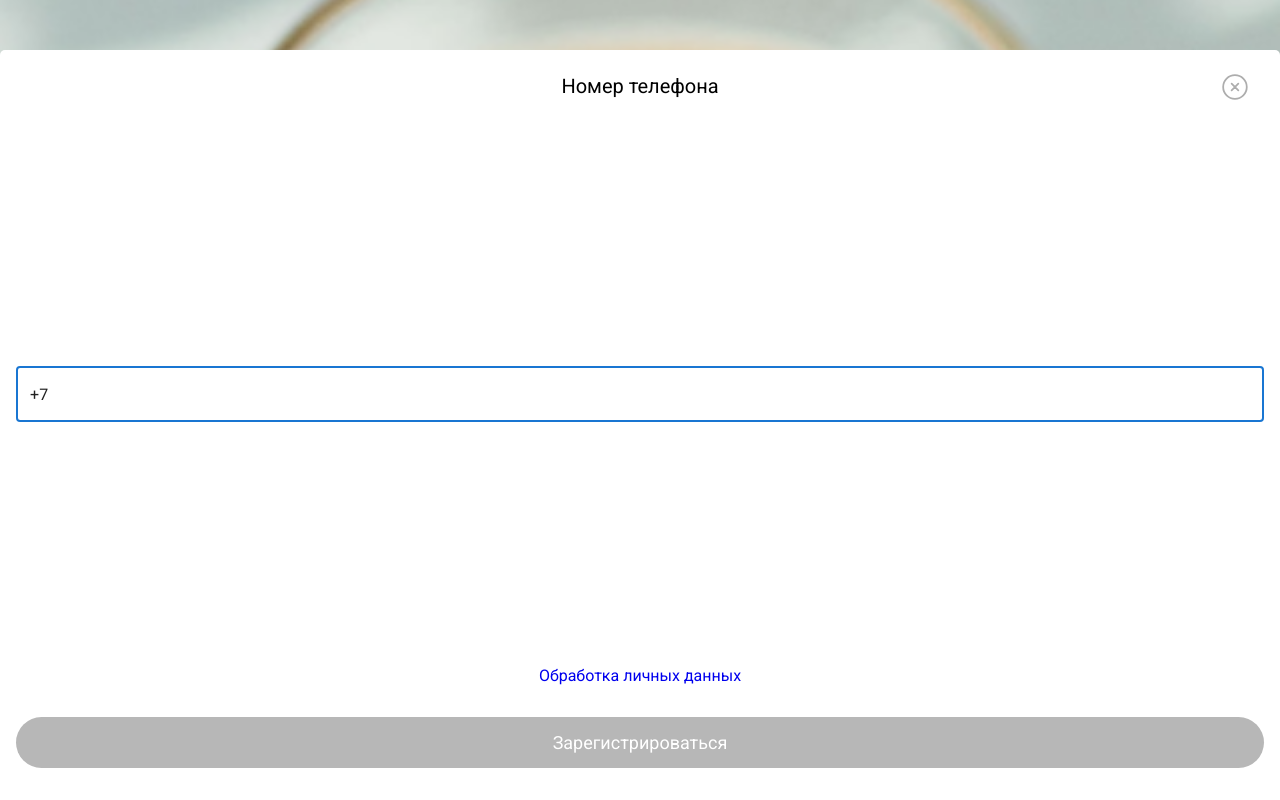
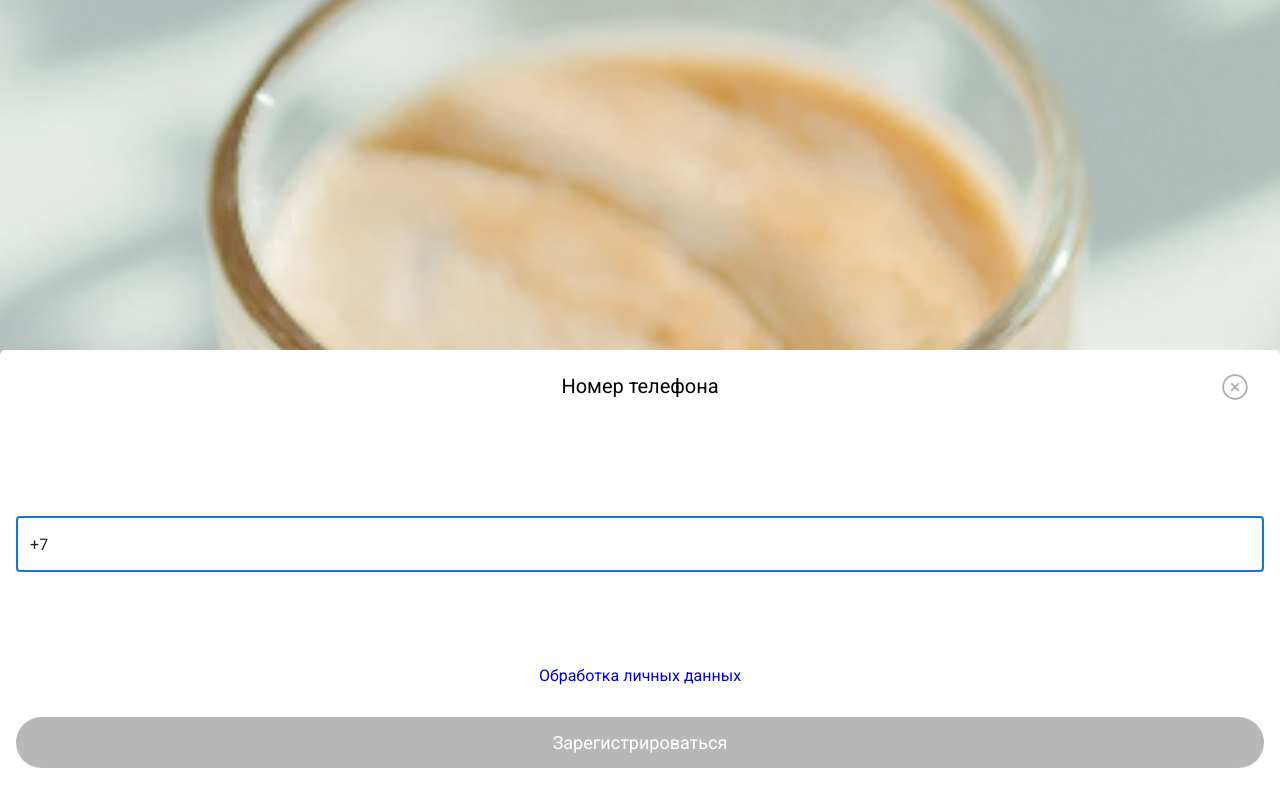
Before and after one commit to tamaradzhahparova/babkiApp, a React (Create React App) app: page /#/login in a window 1280 px wide. Built offline with nearby package versions, Linux system fonts and the light colour scheme.

Commit message:
some fixes

```diff
--- a/src/App.css
+++ b/src/App.css
@@ -19,7 +19,7 @@
 .orderButton {
   background-color: #FFD540;
   position: fixed;
-  bottom: 18px;
+  bottom: 16px;
   left: calc(50% - 60px);
   font-size: 18px;
 }
--- a/src/Components/Header/Header.jsx
+++ b/src/Components/Header/Header.jsx
@@ -1,7 +1,6 @@
 import s from "./Header.module.css";
 import { Link } from "react-router-dom";
 import { Avatar } from "@mui/material";
-import { deepPurple } from "@mui/material/colors";
 
 const optionsMock = [
   "Топ недели",
--- a/src/Components/LoginForm/LoginForm.module.css
+++ b/src/Components/LoginForm/LoginForm.module.css
@@ -1,5 +1,5 @@
 .loginForm {
-  height: calc(100vh - 50px);
+  height: calc(100vh - 350px);
   position: fixed;
   bottom: 0;
   left: 0;
```
Also changed, not shown: 2 other files (tests, documents, lock files or other folders).
